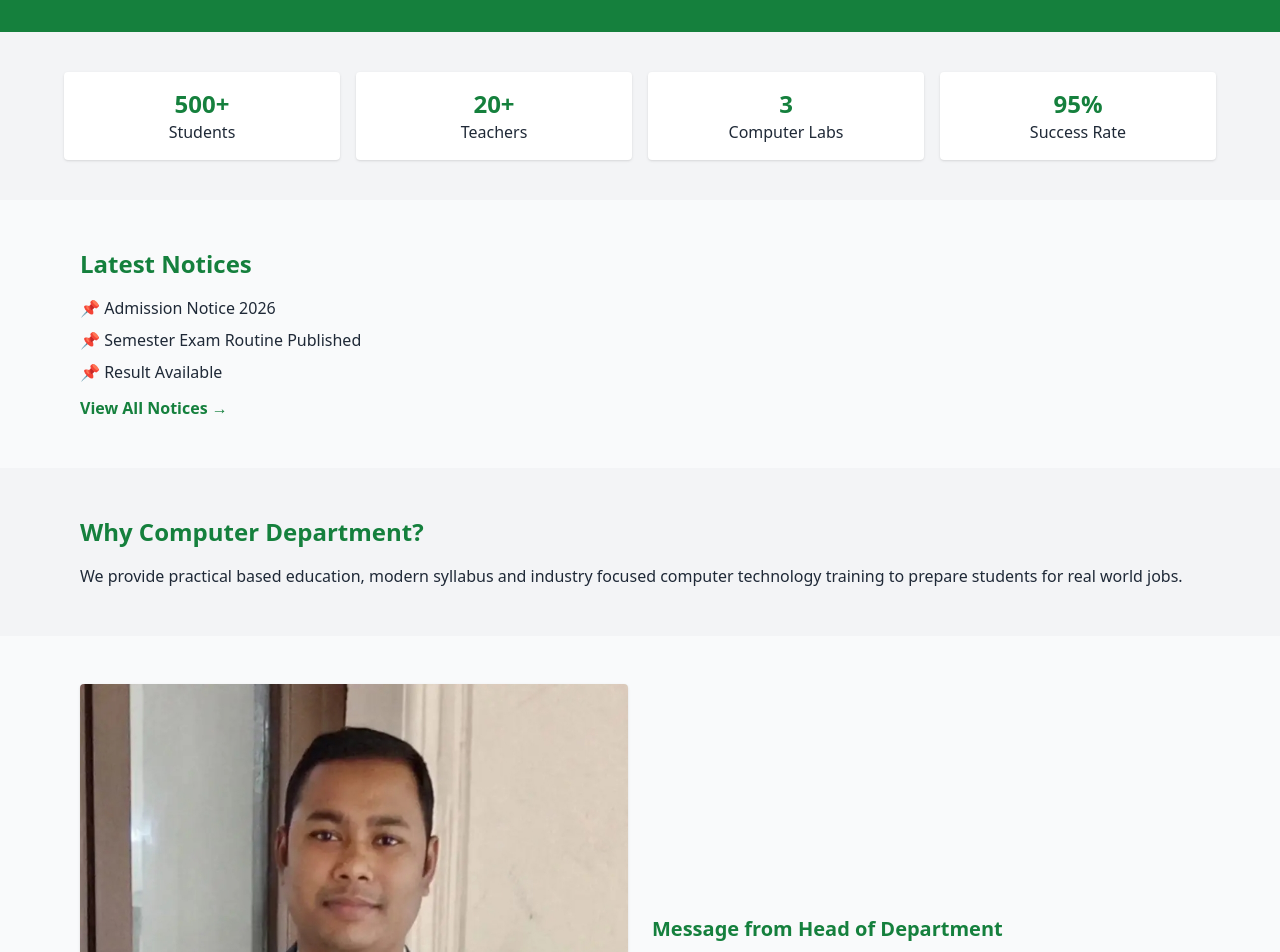
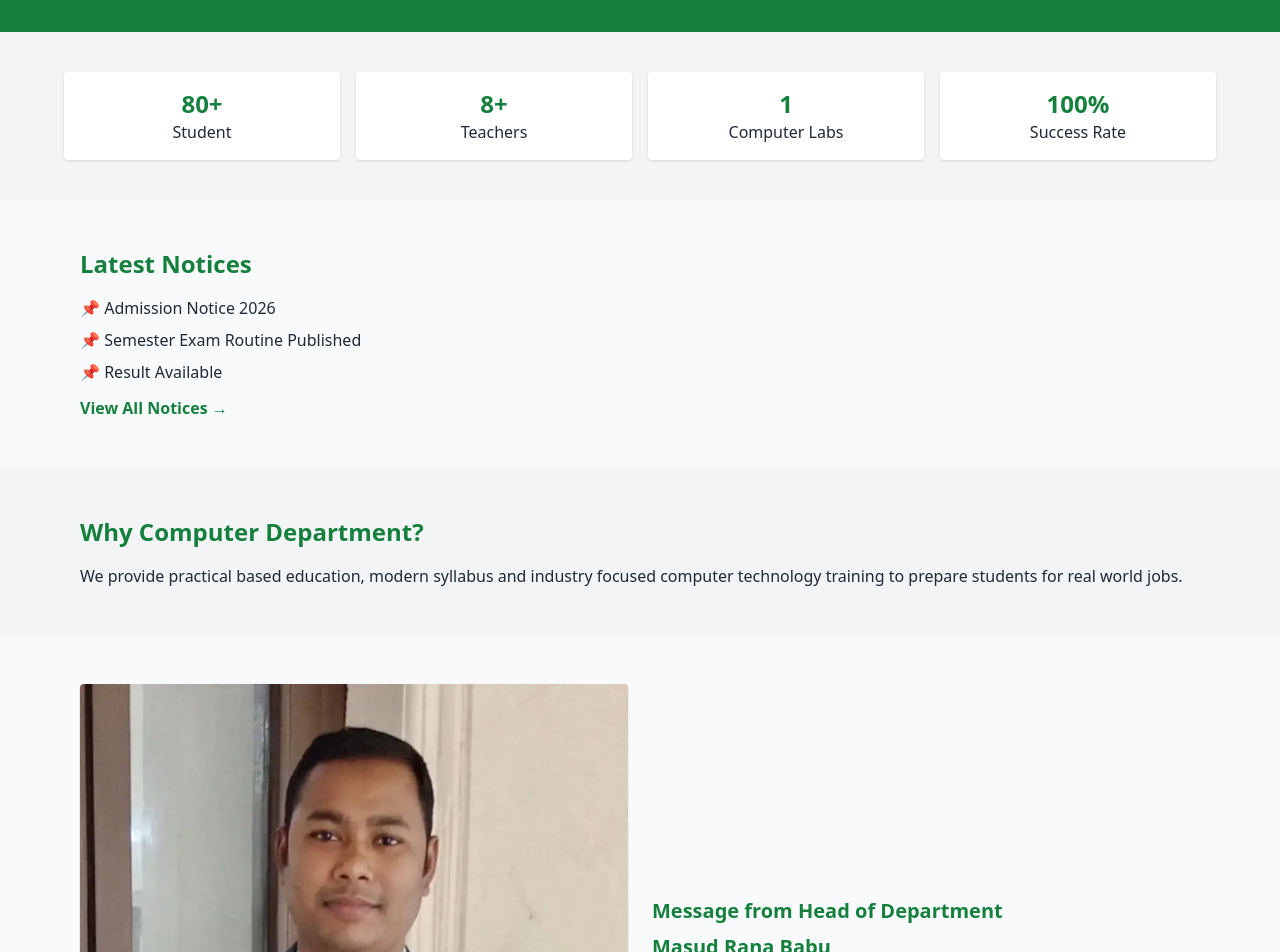
Before and after one commit to Mijanurrmiraj/utei.cst, a Next.js app: page / in a window 1280 px wide. Shown: the part 620-1572 px from the top of the page. Built offline with nearby package versions, Linux system fonts and the light colour scheme.

Commit message:
Update page.js

```diff
--- a/app/page.js
+++ b/app/page.js
@@ -44,19 +44,19 @@ export default function HomePage() {
       <section className="py-10 bg-gray-100">
         <div className="max-w-6xl mx-auto grid grid-cols-2 md:grid-cols-4 gap-4 text-center">
           <div className="bg-white p-4 rounded shadow">
-            <h3 className="text-2xl font-bold text-green-700">500+</h3>
-            <p>Students</p>
+            <h3 className="text-2xl font-bold text-green-700">80+</h3>
+            <p>Student</p>
           </div>
           <div className="bg-white p-4 rounded shadow">
-            <h3 className="text-2xl font-bold text-green-700">20+</h3>
+            <h3 className="text-2xl font-bold text-green-700">8+</h3>
             <p>Teachers</p>
           </div>
           <div className="bg-white p-4 rounded shadow">
-            <h3 className="text-2xl font-bold text-green-700">3</h3>
+            <h3 className="text-2xl font-bold text-green-700">1</h3>
             <p>Computer Labs</p>
           </div>
           <div className="bg-white p-4 rounded shadow">
-            <h3 className="text-2xl font-bold text-green-700">95%</h3>
+            <h3 className="text-2xl font-bold text-green-700">100%</h3>
             <p>Success Rate</p>
           </div>
         </div>
@@ -105,6 +105,9 @@ export default function HomePage() {
             <h3 className="text-xl font-bold mb-2 text-green-700">
               Message from Head of Department
             </h3>
+              <h2 className="text-xl font-bold mb-2 text-green-700">
+              Masud Rana Babu
+            </h2>
             <p>
               Our goal is to build skilled computer professionals with strong
               ethical values and technical expertise.
```
